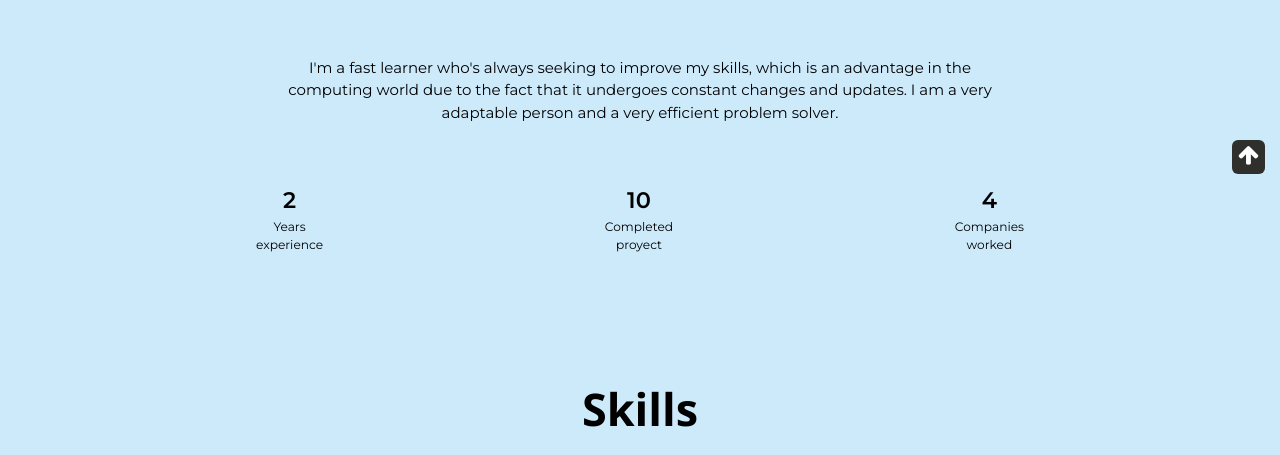
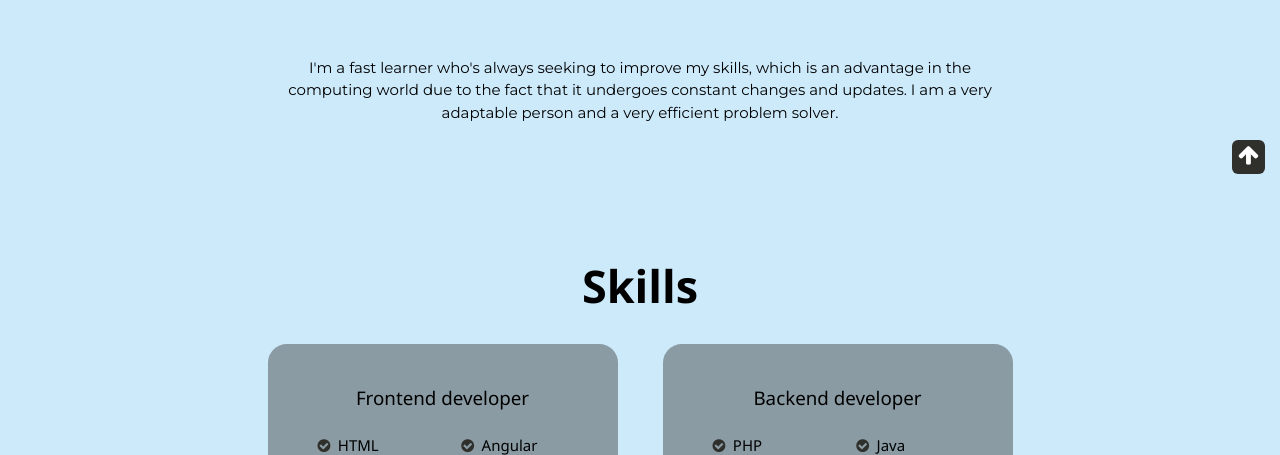
Before and after one commit to MiMendiola/MiMendiola.github.io, a plain HTML site: page index.html in a window 1280 px wide. Shown: the part 701-1156 px from the top of the page. Drawn offline with nearby package versions, Linux system fonts and the light colour scheme.

Commit message:
Update info

```diff
--- a/index.html
+++ b/index.html
@@ -114,7 +114,7 @@
                         </p>
                     </div>
 
-                    <div class="about_info">
+                    <!-- <div class="about_info">
                         <div>
                             <span class="about_info-title">2</span>
                             <span class="about_info-name">Years <br> experience</span>
@@ -127,7 +127,7 @@
                             <span class="about_info-title">4</span>
                             <span class="about_info-name">Companies <br> worked</span>
                         </div>
-                    </div>
+                    </div> -->
 
                 </div>
             </section>
```
